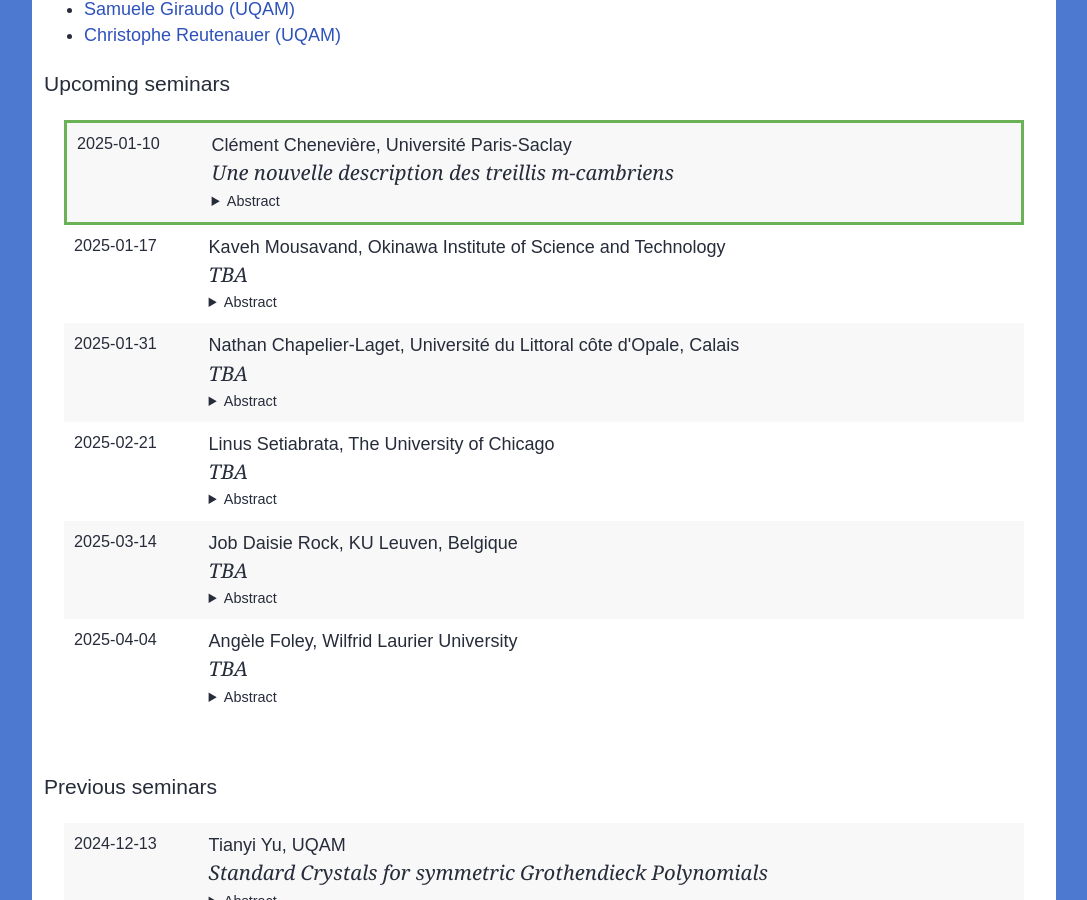
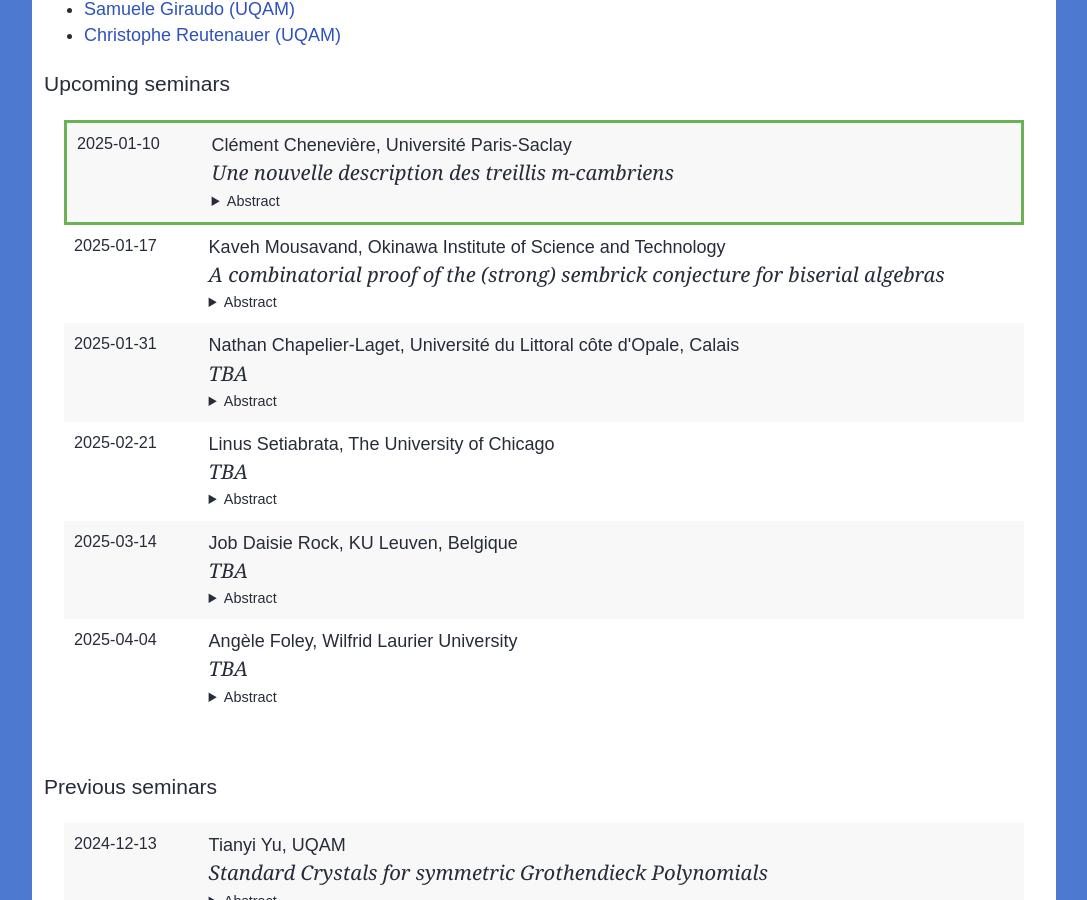
Before and after one commit to lacim-uqam/lacim-uqam.github.io, a Jekyll site: the page built from en/seminar.md, in a window 1280 px wide and 900 px high, scrolled down 739 px. Shown: the whole window, without its empty margins (96-1183 px from the left). Built offline with Jekyll 4.4.1, drawn with Linux system fonts in a browser that asks for light colours; formulas are drawn with MathJax 3; our own code applies the rules of GitHub Pages for plain Markdown files; some of the changed lines change nothing that is shown.

Commit message:
Update lacim-seminar.yml

```diff
--- a/_data/lacim-seminar.yml
+++ b/_data/lacim-seminar.yml
@@ -33,10 +33,31 @@
 - speaker: Kaveh Mousavand
   affiliation: Okinawa Institute of Science and Technology
   title: >
-    TBA
+    A combinatorial proof of the (strong) sembrick conjecture for biserial
+    algebras
   date: 2025-01-17
   abstract: >
-    TBA
+    Let A be a finite-dimensional algebra over an algebraically closed field k.
+    A finite-dimensional (left) A-module X is called a brick (or Schur
+    representation) if its endomorphism algebra is isomorphic to k. A set S of
+    A-modules is called a semibrick if every element of S is a brick, and
+    furthermore, each pair of distinct bricks in S is Hom-orthogonal. A
+    semibrick can be infinite, that is, it may contain infinitely many pairwise
+    Hom-orthogonal bricks. Roughly speaking, semibricks can be viewed as a
+    conceptual generalization of semisimple modules, and they have important
+    applications in the representation theory of algebras.
+
+    In 2021, Enomoto posed a conjecture, now known as the Semibrick Conjecture:
+    an algebra A admits infinitely many non-isomorphic bricks if and only if A
+    admits an infinite semibrick. In our recent work, we showed that the
+    Semibrick Conjecture follows from a conjecture that I first proposed in
+    2019, now known as the Second brick-Brauer-Thrall Conjecture. Although both
+    of these conjectures are still open in full generality, we verify (stronger
+    versions of) them for all biserial algebras. In particular, we prove a
+    reduction theorem and consequently treat the conjectures over an explicit
+    list of gentle algebras, where we make use of the simple combinatorics of
+    strings and bands. This talk is based on a series of joint work with Charles
+    Paquette.
 
 - speaker: Clément Chenevière
   affiliation: Université Paris-Saclay
```
